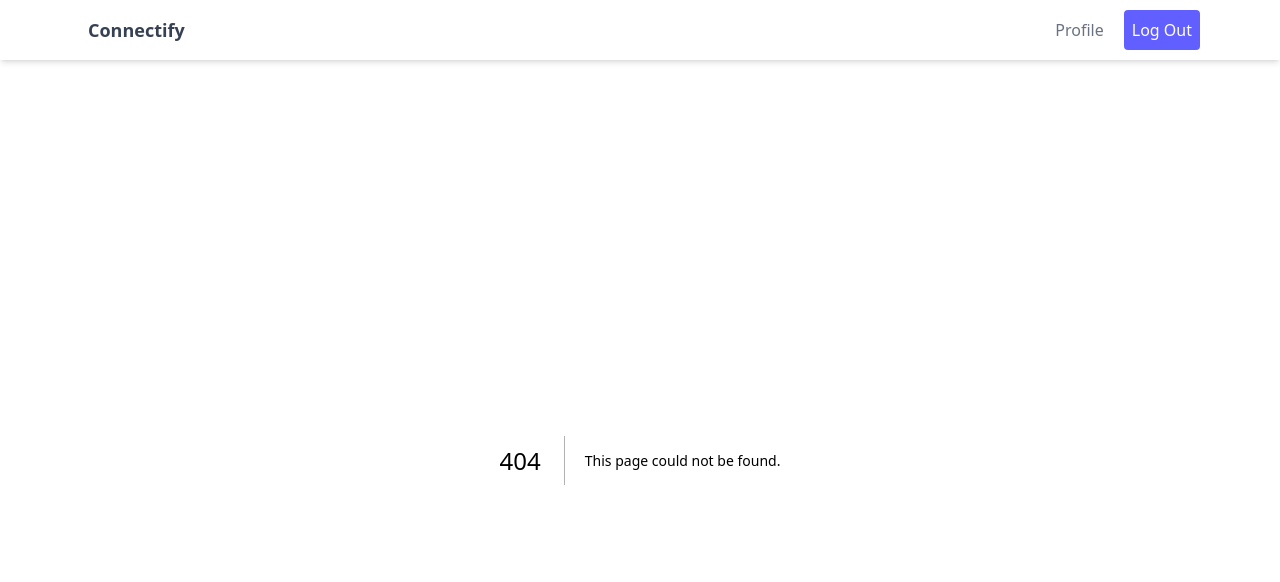
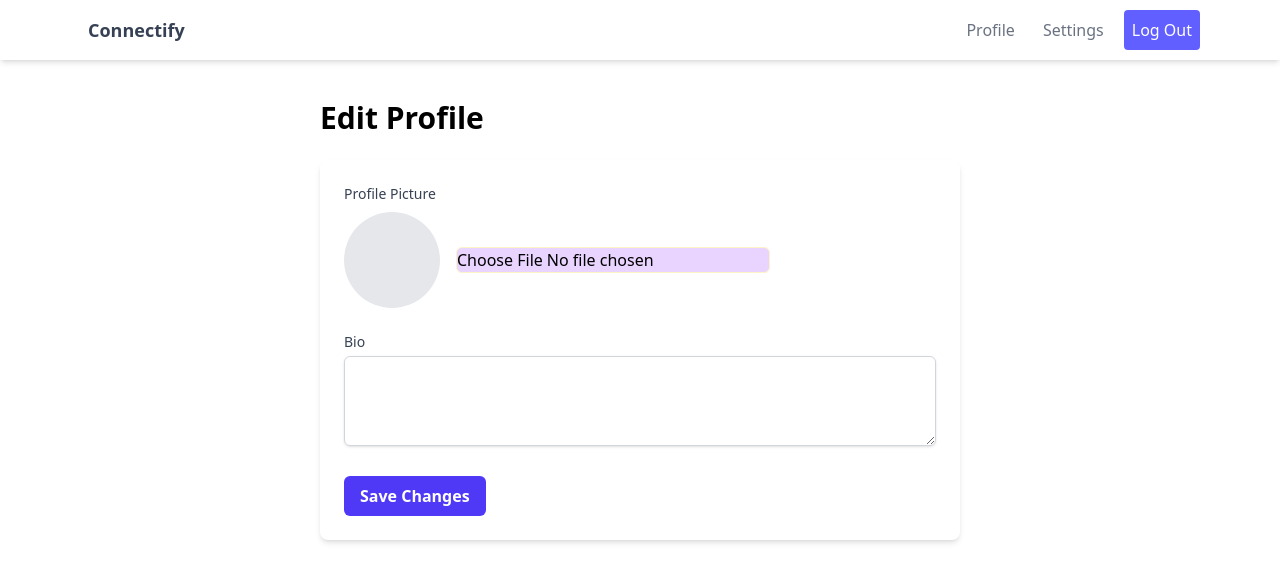
Before and after one commit to 001Rakib/connectify-client, a Next.js app: page /settings in a window 1280 px wide. Before the commit this address had no page. Shown: the top 582 px of the page. Built offline with nearby package versions, Linux system fonts and the light colour scheme; sample sign-in values are in the browser's storage.

Commit message:
added profile picture update and bio add feature

```diff
--- a/src/app/profile/[username]/page.js
+++ b/src/app/profile/[username]/page.js
@@ -5,6 +5,7 @@ import { useParams } from "next/navigation";
 import API from "../../../utils/api";
 import Post from "../../../components/Post";
 import { useAuth } from "@/context/AuthContext";
+import Image from "next/image";
 
 export default function ProfilePage() {
   const params = useParams();
@@ -76,9 +77,22 @@ export default function ProfilePage() {
     <div className="max-w-4xl mx-auto mt-10 px-4">
       <div className="bg-white p-6 rounded-lg shadow-md mb-8 flex items-center justify-between">
         <div className="flex items-center">
-          <div className="w-24 h-24 rounded-full bg-gray-300 mr-6"></div>
+          <div className="w-24 h-24 rounded-full bg-gray-300 mr-6 overflow-hidden">
+            {/* Add this inside */}
+            {profileUser?.profilePicture && (
+              <Image
+                src={profileUser.profilePicture}
+                alt={profileUser.username}
+                className="w-full h-full object-cover"
+                width={96}
+                height={96}
+              />
+            )}
+          </div>
           <div>
-            <h1 className="text-3xl font-bold">{profileUser?.username}</h1>
+            <h1 className="text-3xl font-bold">{profileUser?.name}</h1>
+            <h3 className="">@{profileUser?.username}</h3>
+            <h3 className="text-gray-500">Bio: {profileUser?.bio}</h3>
             <p className="text-gray-600">
               Followers: {followerCount} | Following:{" "}
               {profileUser?.following?.length || 0}
--- /dev/null
+++ b/src/app/settings/page.js
@@ -0,0 +1,120 @@
+"use client";
+
+import { useState, useEffect } from "react";
+import { useRouter } from "next/navigation";
+import API from "../../utils/api";
+import PrivateRoute from "../../components/PrivateRoute";
+import Image from "next/image";
+import { useAuth } from "@/context/AuthContext";
+
+export default function SettingsPage() {
+  const { user, login } = useAuth(); // We need 'login' to update the global state
+  const router = useRouter();
+
+  const [bio, setBio] = useState("");
+  const [imageFile, setImageFile] = useState(null);
+  const [preview, setPreview] = useState(null);
+
+  // Pre-fill the form with the user's current data
+  useEffect(() => {
+    if (user) {
+      setBio(user.bio || "");
+      setPreview(user.profilePicture || null);
+    }
+  }, [user]);
+
+  const handleFileChange = (e) => {
+    const file = e.target.files[0];
+    if (file) {
+      setImageFile(file);
+      setPreview(URL.createObjectURL(file));
+    }
+  };
+
+  const handleSubmit = async (e) => {
+    e.preventDefault();
+    const formData = new FormData();
+    formData.append("bio", bio);
+    if (imageFile) {
+      formData.append("profilePicture", imageFile);
+    }
+
+    try {
+      const response = await API.put("/users/profile", formData, {
+        headers: { "Content-Type": "multipart/form-data" },
+      });
+
+      // IMPORTANT: Update the user data in the global context and localStorage
+      login({ ...response.data, token: localStorage.getItem("token") });
+
+      // Redirect to the user's profile page
+      router.push(`/profile/${user.username}`);
+    } catch (err) {
+      console.error("Failed to update profile", err);
+    }
+  };
+
+  return (
+    <PrivateRoute>
+      <div className="max-w-2xl mx-auto mt-10 px-4">
+        <h1 className="text-3xl font-bold mb-6">Edit Profile</h1>
+        <div className="bg-white p-6 rounded-lg shadow-md">
+          <form onSubmit={handleSubmit} className="space-y-6">
+            <div>
+              <label className="block text-sm font-medium text-gray-700">
+                Profile Picture
+              </label>
+              <div className="mt-2 flex items-center space-x-4">
+                <div className="w-24 h-24 rounded-full bg-gray-200 overflow-hidden">
+                  {preview ? (
+                    <Image
+                      src={preview}
+                      alt="Profile preview"
+                      className="w-full h-full object-cover"
+                      width={96}
+                      height={96}
+                    />
+                  ) : (
+                    <div className="w-full h-full"></div>
+                  )}
+                </div>
+                <input
+                  type="file"
+                  accept="image/*"
+                  onChange={handleFileChange}
+                  className="border border-amber-100 rounded-md bg-purple-200"
+                />
+              </div>
+            </div>
+
+            <div>
+              <label
+                htmlFor="bio"
+                className="block text-sm font-medium text-gray-700"
+              >
+                Bio
+              </label>
+              <textarea
+                id="bio"
+                value={bio}
+                onChange={(e) => setBio(e.target.value)}
+                rows={3}
+                className="w-full mt-1 p-2 border border-gray-300 rounded-md shadow-sm"
+                maxLength="150"
+              ></textarea>
+            </div>
+
+            <div>
+              <button
+                type="submit"
+                className="px-4 py-2 bg-indigo-600 text-white font-semibold rounded-md hover:bg-indigo-700"
+              >
+                Save Changes
+              </button>
+            </div>
+          </form>
+        </div>
+      </div>
+    </PrivateRoute>
+  );
+}
--- a/src/components/Navbar.js
+++ b/src/components/Navbar.js
@@ -39,6 +39,12 @@ const Navbar = () => {
                 >
                   Profile
                 </Link>
+                <Link
+                  href="/settings"
+                  className="py-2 px-2 font-medium text-gray-500 rounded hover:bg-gray-200"
+                >
+                  Settings
+                </Link>
                 <button
                   onClick={handleLogout}
                   className="py-2 px-2 font-medium text-white bg-indigo-500 rounded hover:bg-indigo-400 transition duration-300"
--- a/src/components/Post.js
+++ b/src/components/Post.js
@@ -86,7 +86,18 @@ export default function Post({ post, onPostDeleted }) {
       <div className="flex items-center mb-3 justify-between">
         <div className="flex items-center">
           {/* We'll add a real profile picture later */}
-          <div className="w-10 h-10 rounded-full bg-gray-300 mr-3"></div>
+          <div className="w-10 h-10 rounded-full bg-gray-300 mr-3 overflow-hidden">
+            {/* Add this inside */}
+            {post.user.profilePicture && (
+              <Image
+                src={post.user.profilePicture}
+                alt={post.user.username}
+                className="w-full h-full object-cover"
+                width={40}
+                height={40}
+              />
+            )}
+          </div>
           <div>
             <Link
               href={`/profile/${post.user.username}`}
@@ -211,7 +222,18 @@ export default function Post({ post, onPostDeleted }) {
                 key={comment._id}
                 className="flex items-start space-x-2 text-sm"
               >
-                <div className="w-8 h-8 rounded-full bg-gray-200"></div>
+                <div className="w-8 h-8 rounded-full bg-gray-200 overflow-hidden">
+                  {/* Add this inside */}
+                  {comment.user.profilePicture && (
+                    <Image
+                      src={comment.user.profilePicture}
+                      alt={comment.user.username}
+                      className="w-full h-full object-cover"
+                      height={24}
+                      width={24}
+                    />
+                  )}
+                </div>
                 <div className="bg-gray-100 rounded-lg p-2 flex-1">
                   <Link
                     href={`/profile/${comment.user.username}`}
```
